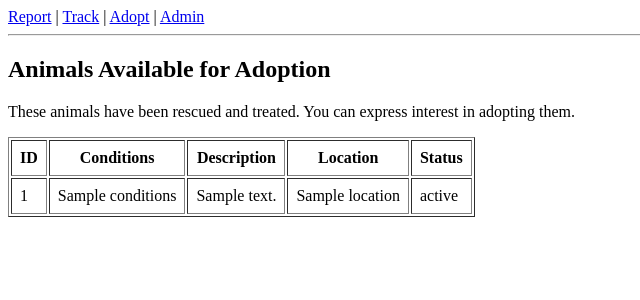
After one commit to K-Kathiresan/resQ-A-Voice-for-the-Voiceless, a Flask app: template templates/adopt.html in a window 1280 px wide. The commit adds this page. Shown: the top 300 px of the page, without its empty margins (0-640 px from the left). Run offline with Flask 3, Linux system fonts and the light colour scheme; the template is opened without the code that fills it: most values are stand-ins (such as "Sample title", 1, 10 or a date in 2020).

Commit message:
Phase - 2 starts : Adoption page added

```diff
--- a/templates/admin.html
+++ b/templates/admin.html
@@ -6,7 +6,8 @@
 <body>
     <nav>
         <a href="/">Report</a> |
-        <a href="/track">Track</a> |
+        <a href="/track">Track</a>|
+        <a href="/adopt">Adopt</a> |
         <a href="/login">Admin</a>
     </nav><hr>
     <h2>Reported Animals</h2>
--- /dev/null
+++ b/templates/adopt.html
@@ -0,0 +1,44 @@
+<!DOCTYPE html>
+<html>
+<head>
+    <title>resQ – Adopt</title>
+</head>
+<body>
+
+<nav>
+  <a href="/">Report</a> |
+  <a href="/track">Track</a> |
+  <a href="/adopt">Adopt</a> |
+  <a href="/login">Admin</a>
+</nav>
+<hr>
+
+<h2>Animals Available for Adoption</h2>
+<p>These animals have been rescued and treated. You can express interest in adopting them.</p>
+
+{% if animals %}
+    <table border="1" cellpadding="8">
+        <tr>
+            <th>ID</th>
+            <th>Conditions</th>
+            <th>Description</th>
+            <th>Location</th>
+            <th>Status</th>
+        </tr>
+
+        {% for animal in animals %}
+        <tr>
+            <td>{{ animal.id }}</td>
+            <td>{{ animal.conditions }}</td>
+            <td>{{ animal.description or "—" }}</td>
+            <td>{{ animal.location }}</td>
+            <td>{{ animal.status }}</td>
+        </tr>
+        {% endfor %}
+    </table>
+{% else %}
+    <p>No animals are currently available for adoption.</p>
+{% endif %}
+
+</body>
+</html>
--- a/templates/confirmation.html
+++ b/templates/confirmation.html
@@ -8,6 +8,7 @@
     <nav>
         <a href="/">Report</a> |
         <a href="/track">Track</a> |
+        <a href="/adopt">Adopt</a> |
         <a href="/login">Admin</a>
     </nav>
     <hr>
--- a/templates/login.html
+++ b/templates/login.html
@@ -7,6 +7,7 @@
     <nav>
         <a href="/">Report</a> |
         <a href="/track">Track</a> |
+        <a href="/adopt">Adopt</a> |
         <a href="/login">Admin</a>
     </nav>
     <h2>Admin Login</h2>
--- a/templates/report.html
+++ b/templates/report.html
@@ -13,6 +13,7 @@
     <nav>
         <a href="/">Report</a> |
         <a href="/track">Track</a> |
+        <a href="/adopt">Adopt</a> |
         <a href="/login">Admin</a>
     </nav>
     <h2>Report Animal</h2>
--- a/templates/track.html
+++ b/templates/track.html
@@ -31,6 +31,7 @@
     <nav>
         <a href="/">Report</a> |
         <a href="/track">Track</a> |
+        <a href="/adopt">Adopt</a> |
         <a href="/login">Admin</a>
     </nav>
 
```
